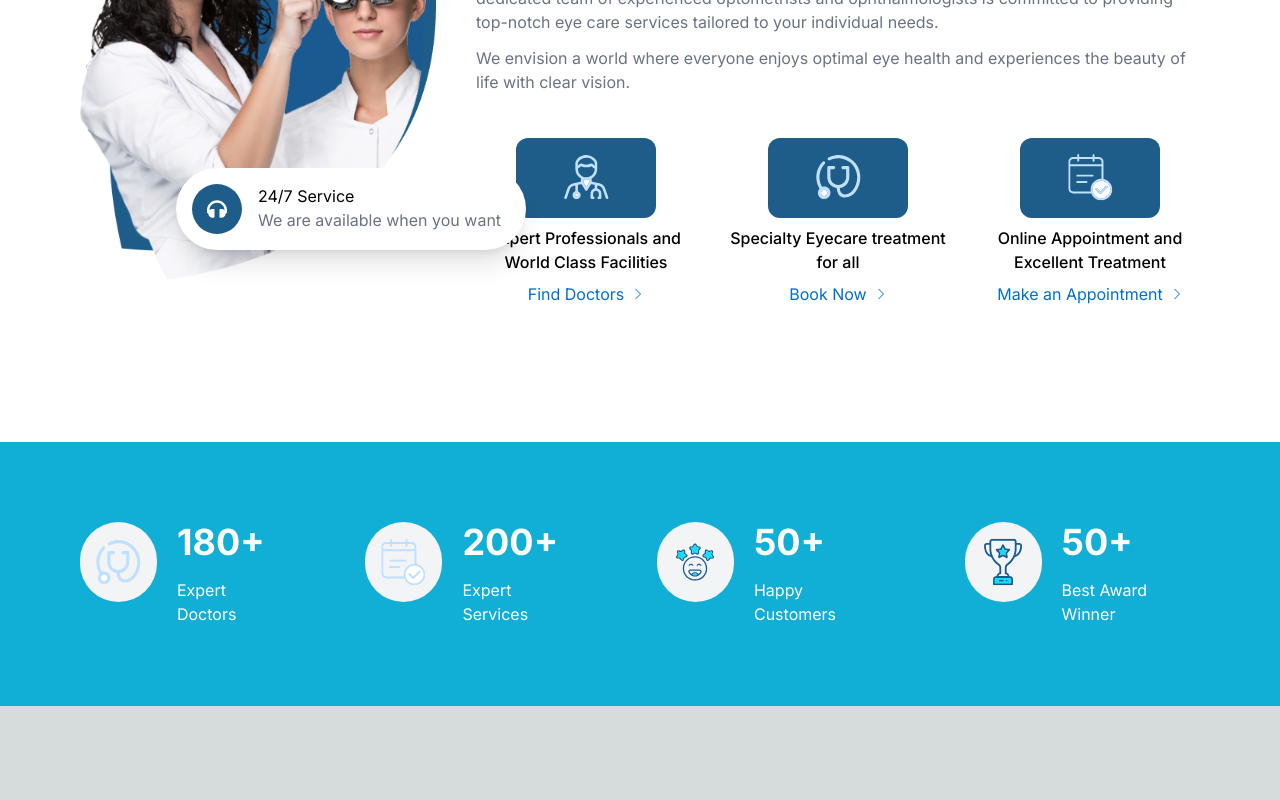
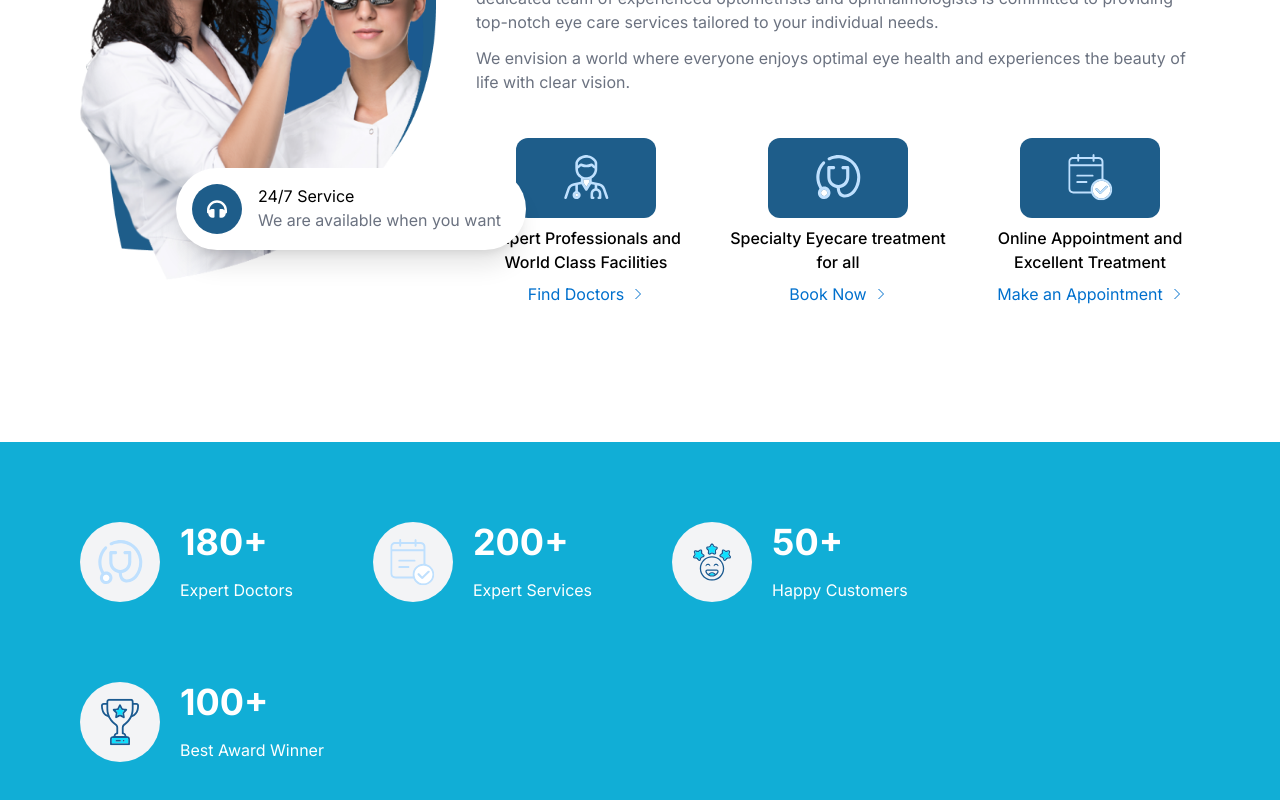
Before and after one commit to saudkhantc/Doctors-APP, a Next.js app: page / in a window 1280 px wide. Shown: the part 1109-1909 px from the top of the page. Before the commit the page ends 1815 px from the top, so only its background shows below. Built offline with nearby package versions, Linux system fonts and the light colour scheme.

Commit message:
desing the landing page and banners of the home page

```diff
--- a/src/app/components/midBanner/MidBanner.jsx
+++ b/src/app/components/midBanner/MidBanner.jsx
@@ -21,7 +21,7 @@ const data = [
     },
     {
       imgSrc: img4,
-      number: '50+',
+      number: '100+',
       description: 'Best Award Winner',
     },
 
@@ -29,8 +29,8 @@ const data = [
 const MidBanner=()=>{
     return(
         <>
-        <div className="bg-[#11AED6] flex items-center justify-center p-20">
-        <div className="flex gap-20">
+        <div className="bg-[#11AED6] flex   items-center justify-center p-20">
+        <div className="flex flex-wrap md:gap-20 gap-10">
       {data.map((item, index) => (
         <div key={index} className="flex gap-5">
           <div className="bg-gray-100 w-[80px] h-[80px] rounded-full flex items-center justify-center">
```
